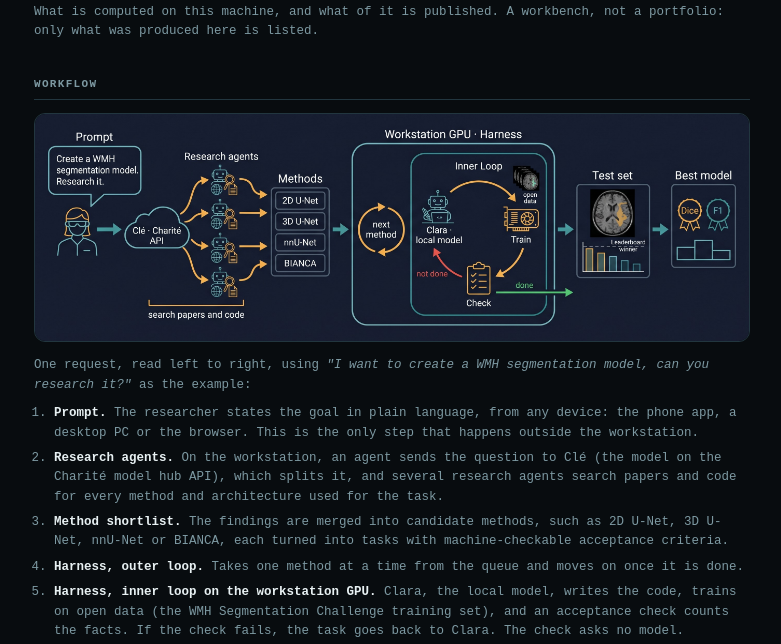
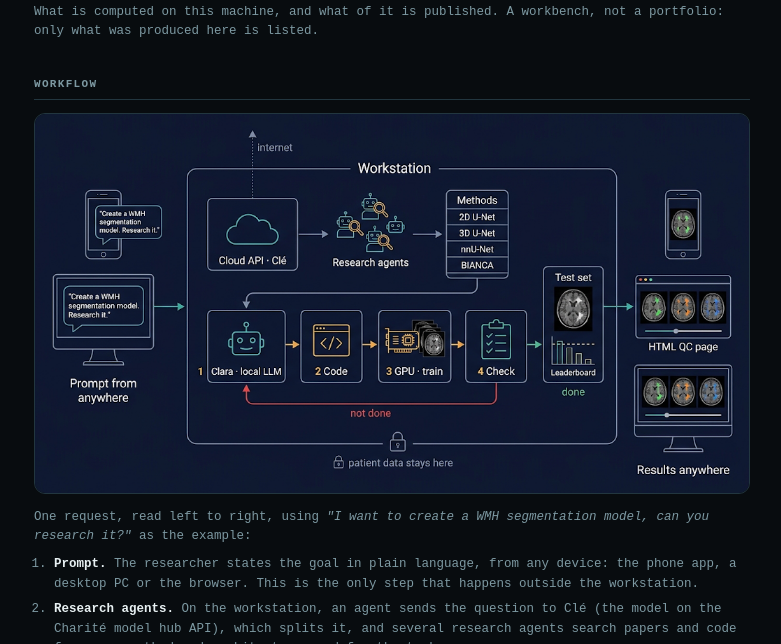
Before and after one commit to mendeltem/clara_working_station, a plain HTML site: page index.html in a window 1280 px wide. Shown: the part 113-757 px from the top of the page, without its empty margins (248-1029 px from the left). Drawn offline with Linux system fonts and the light colour scheme.

Commit message:
Workflow image: everything after the prompt runs on the workstation

```diff
--- a/index.html
+++ b/index.html
@@ -46,8 +46,8 @@
 A workbench, not a portfolio: only what was produced here is listed.</p>
 
 <h2>Workflow</h2>
-<a class="fig" href="workflow.jpg"><img src="workflow.jpg" width="2752" height="878"
- alt="Workflow: a research request fans out to research agents, their methods become tasks, the harness builds and trains each model on the workstation GPU with public challenge data, and the results are compared with the public leaderboard"></a>
+<a class="fig" href="workflow.png"><img src="workflow.png" width="1021" height="542"
+ alt="Workflow: a prompt from a phone or desktop enters the workstation; inside it the Cloud API (Clé) and research agents find methods, then Clara (local LLM) writes code, trains on the GPU and checks the result in a loop until done; the model is scored on the test set against the leaderboard and an HTML QC page goes back to phone and desktop"></a>
 <p class="s">One request, read left to right, using <i>"I want to create a WMH segmentation
 model, can you research it?"</i> as the example:</p>
 <ol class="s">
```
Also changed, not shown: README.md, workflow.jpg (deleted), workflow.png (added).
